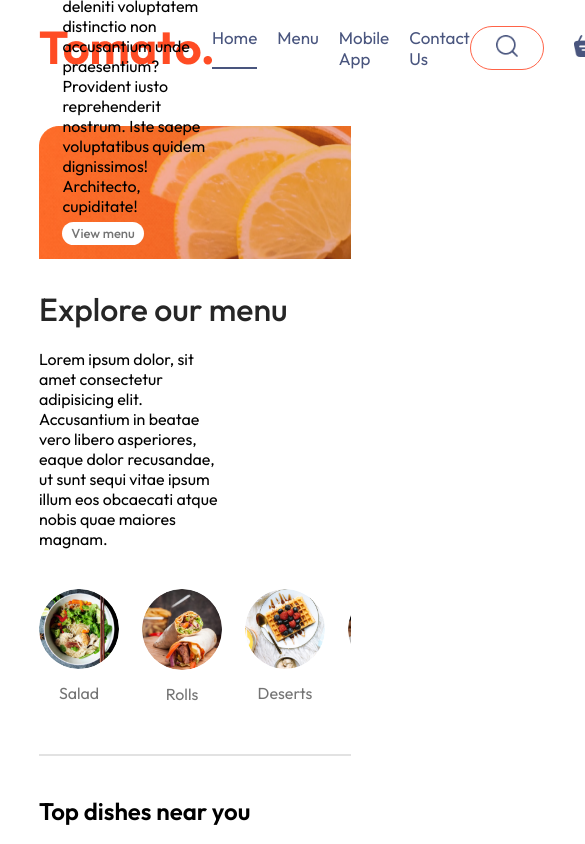
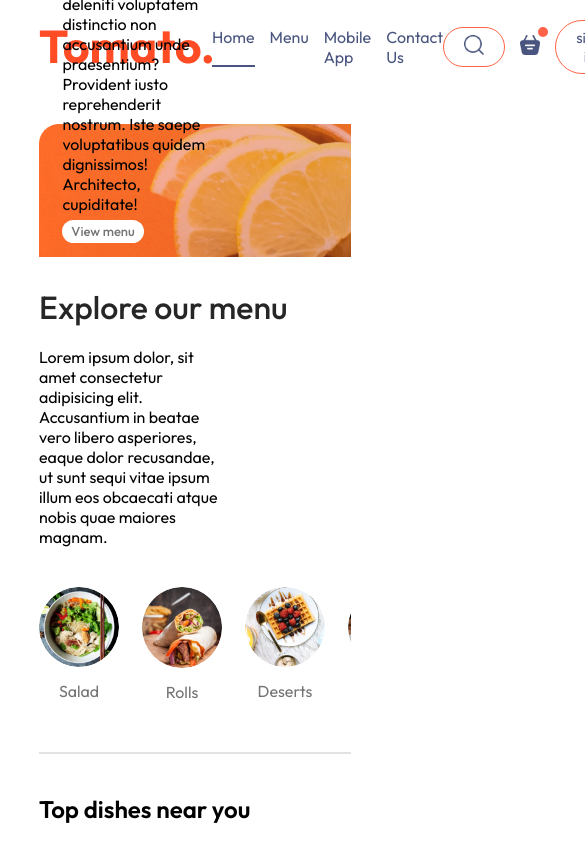
Before and after one commit to Manujapabodhana/food-del, a React (Vite) app in the folder frontend/: page / in a window 390 px wide. Shown: the top 844 px of the page, 585 px wide, since content can reach past the window. Built offline with nearby package versions, Linux system fonts and the light colour scheme.

Commit message:
Update Navbar.css

```diff
--- a/frontend/src/components/Navbar/Navbar.css
+++ b/frontend/src/components/Navbar/Navbar.css
@@ -66,16 +66,17 @@
         width: 140px;
     }
     .navbar-menu{
-        gap: 20px;
-        font-size: 17px;
+        gap: 15px;
+        font-size: 16px;
     }
     .navbar-right{
-        gap: 30px;
+        gap: 15px;
     }
     .navbar-right img{
-        width: 22px;
+        width: 20px;
     }
     .navbar-right button{
-        padding: 8px 25px;
+        padding: 7px 20px;
         font-size: 15px;
     }
+}
```
